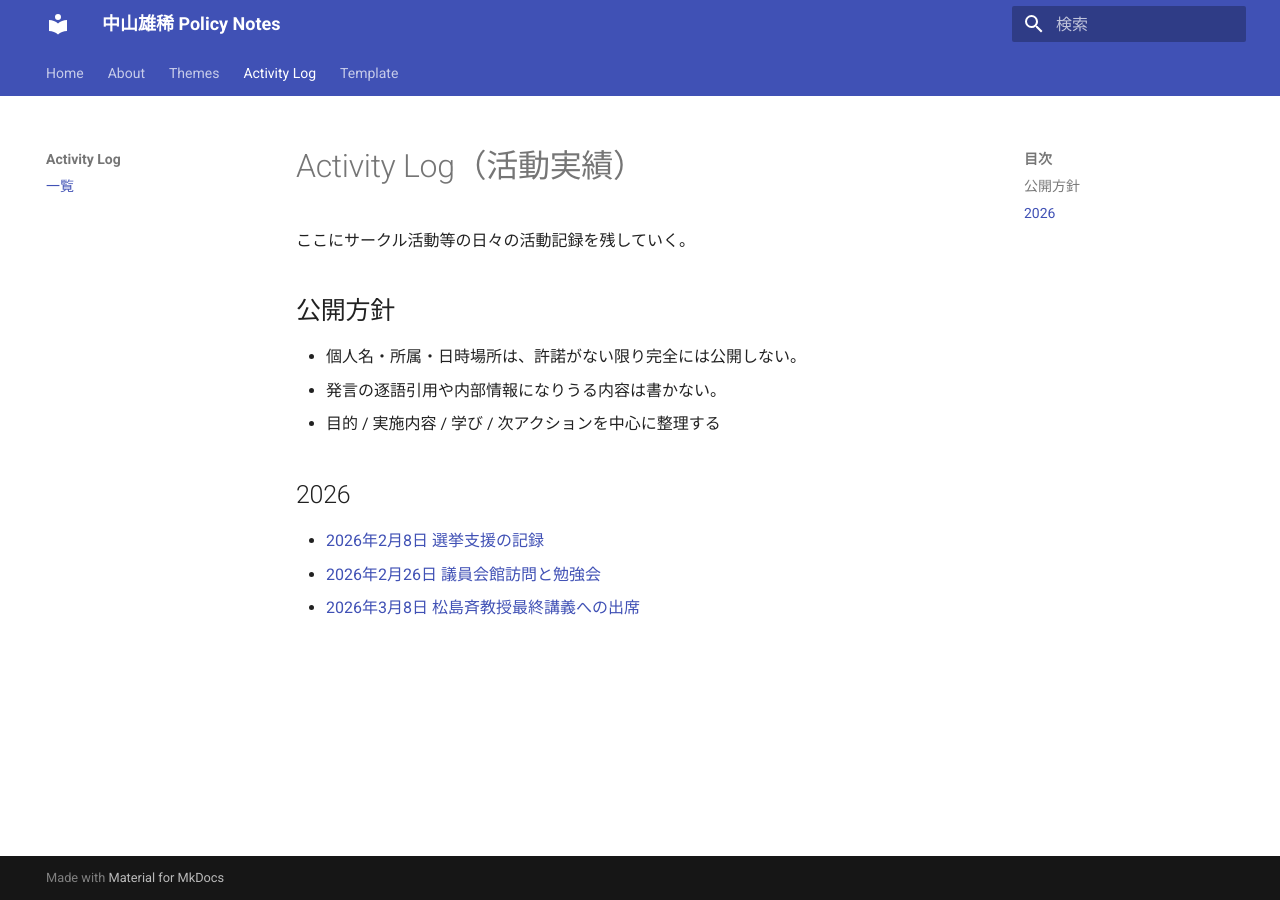
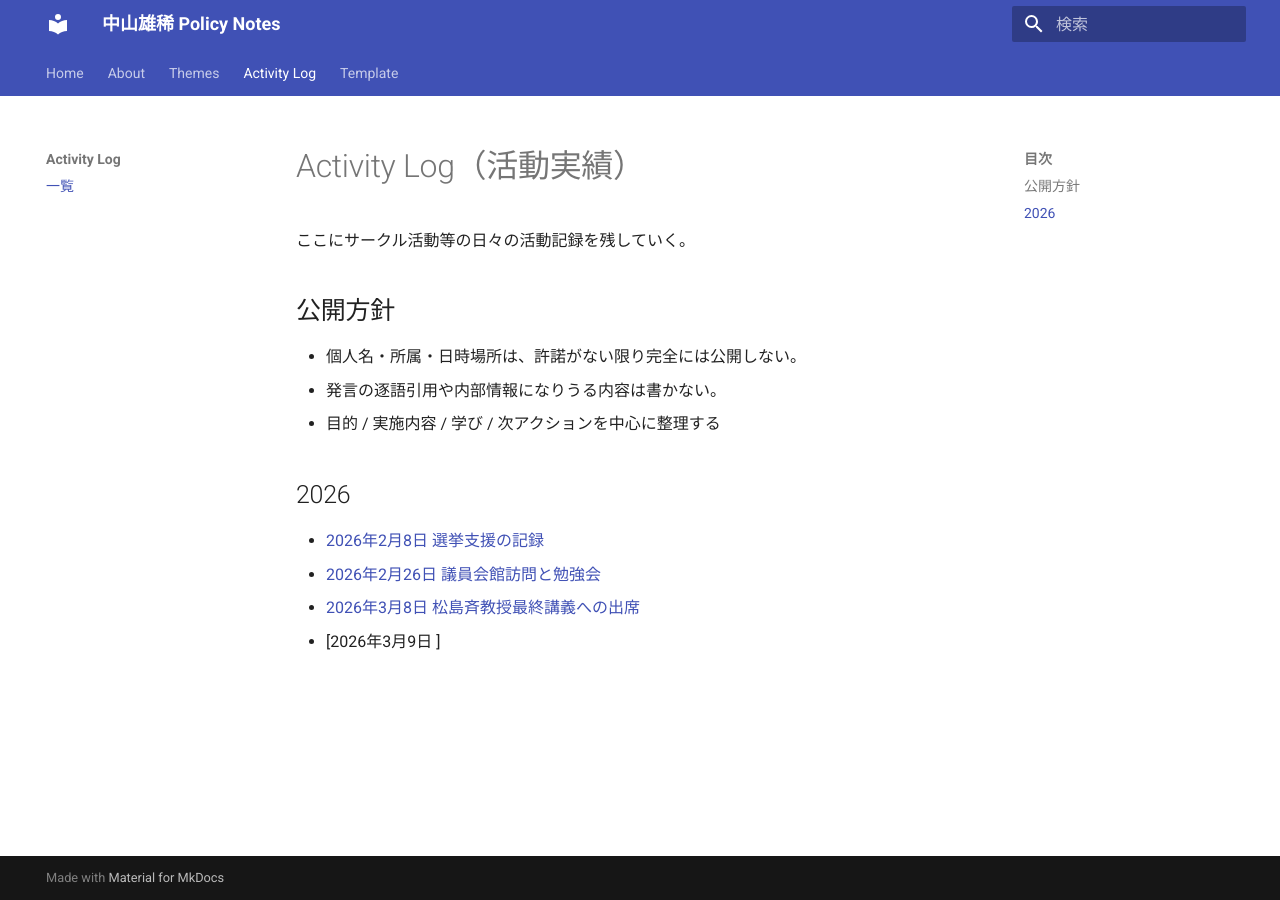
Before and after one commit to yu-ki-nakayama/policy-notes, an MkDocs documentation site: the page built from docs/activity/index.md, in a window 1280 px wide. Built offline with MkDocs 1.6.1 and Material for MkDocs 9.7.7, drawn with Linux system fonts in a browser that asks for light colours.

Commit message:
Update index.md

```diff
--- a/docs/activity/index.md
+++ b/docs/activity/index.md
@@ -11,3 +11,4 @@
 - [2026年2月8日 選挙支援の記録](activity_20260208.md)
 - [2026年2月26日 議員会館訪問と勉強会](activity_20260226.md)
 - [2026年3月8日 松島斉教授最終講義への出席](activity_20260308.md)
+- [2026年3月9日 ]
```
